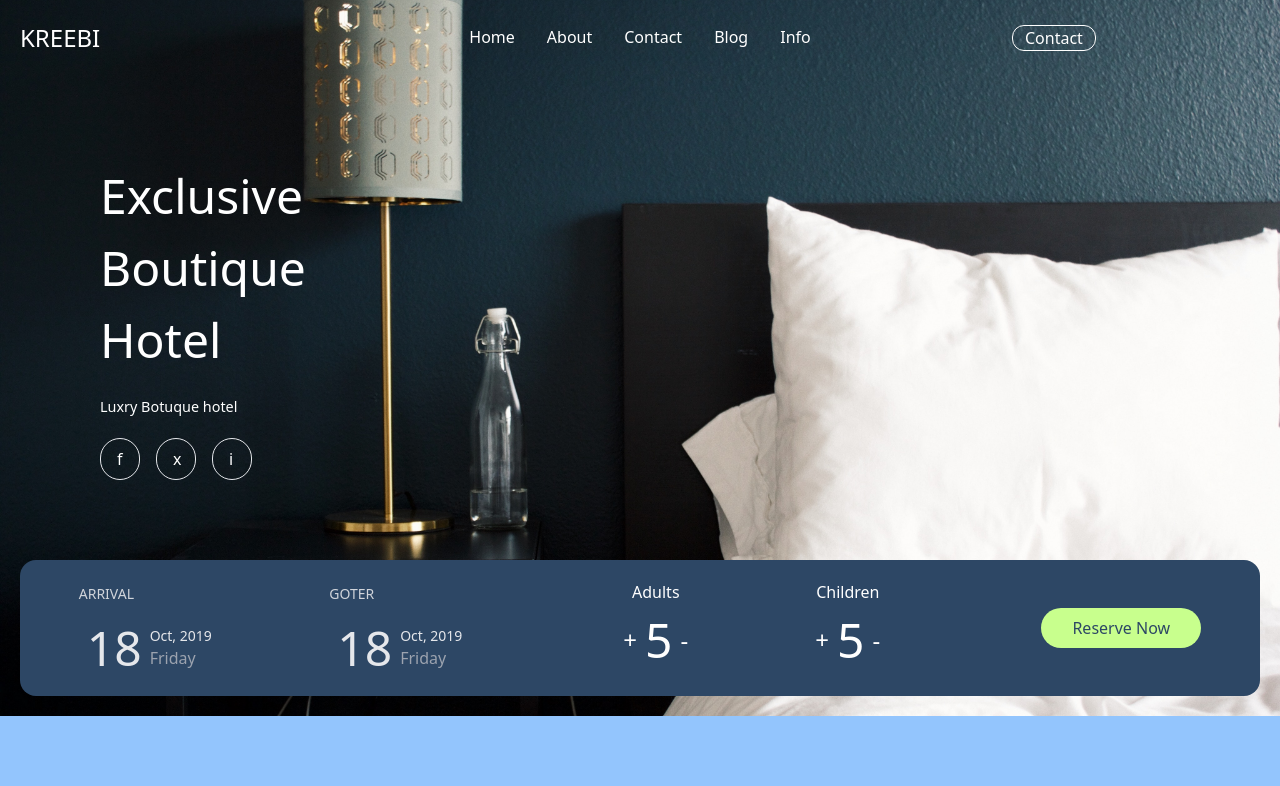
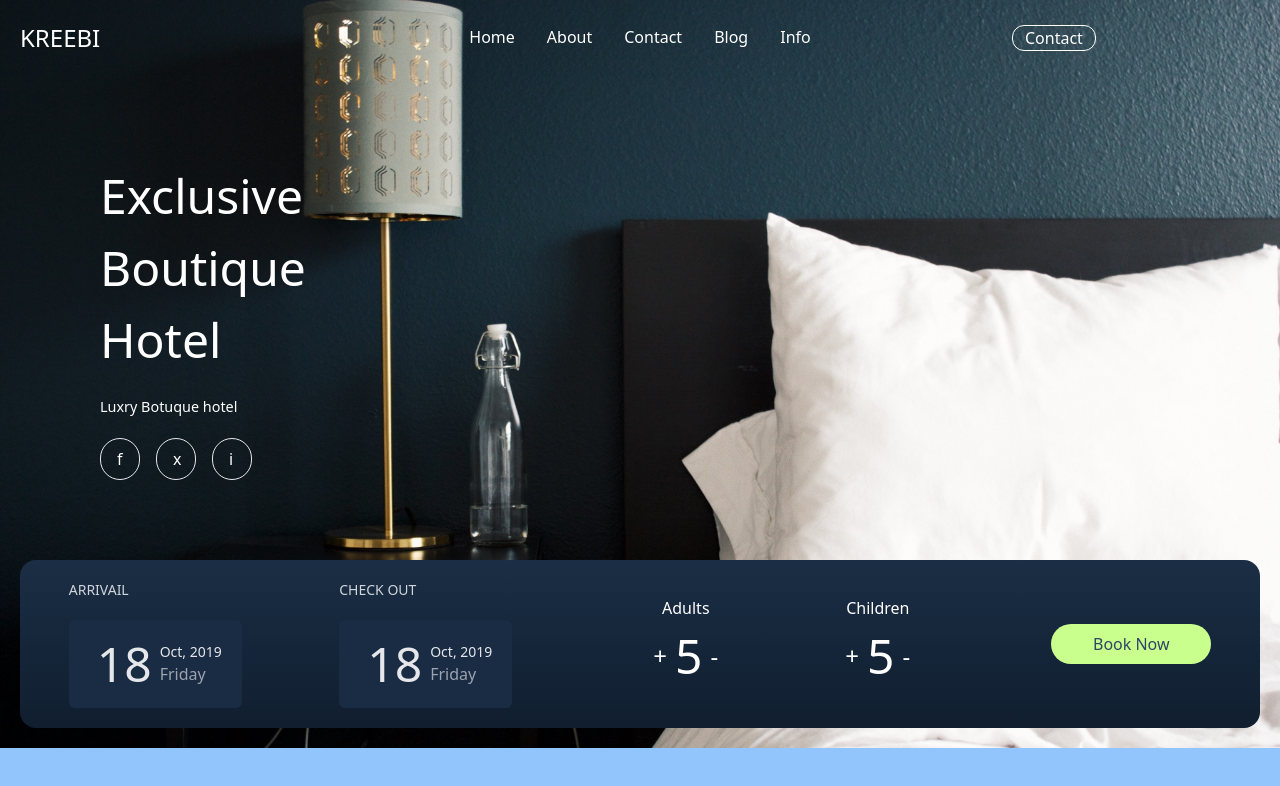
Before and after one commit to im-bipo/kreebi-hotel, a React (Vite) app: page / in a window 1280 px wide. Shown: the top 786 px of the page. Built offline with nearby package versions, Linux system fonts and the light colour scheme.

Commit message:
style added in booking seciton

```diff
--- a/src/Components/Feature/DateBooking.jsx
+++ b/src/Components/Feature/DateBooking.jsx
@@ -1,10 +1,10 @@
 import React from 'react'
 const DateBooking = () => {
     return (
-        <div className='flex flex-wrap mt-20 sm:mx-10  bg-primary rounded-2xl sm: md:mx-0'>
-            <div className='min-w-[13rem] sm:min-w-[unset] sm:m-auto p-5 sm:w-fit '>
-            <h3 className='uppercase text-gray-300 text-sm mb-5'>Arrival</h3>
-                <div className='flex items-center  text-gray-200'>
+        <div className='flex flex-wrap mt-20 sm:mx-10 bg-gradient-to-b from-primaryDark to-[#101E2F] rounded-2xl sm: md:mx-0'>
+            <div className='md:m-auto p-5 sm:w-1/2 lg:w-fit'>
+                <h3 className='uppercase text-gray-300 text-sm mb-5'>Arrivail</h3>
+                <div className='flex items-center  text-gray-200 bg-[#1a2c43] p-5 rounded-md cursor-pointer hover:bg-opacity-60 active:bg-opacity-80'>
                     <h6 className=' w-fit text-5xl mx-2'>18</h6>
                     <div className='flex flex-col'>
                         <p className='w-fit text-sm'>Oct, 2019</p>
@@ -12,9 +12,9 @@ const DateBooking = () => {
                     </div>
                 </div>
             </div>
-            <div className='sm:m-auto p-5 sm:w-1/2 md:w-fit'>
-                <h3 className='uppercase text-gray-300 text-sm mb-5'>Goter</h3>
-                <div className='flex items-center  text-gray-200'>
+            <div className='md:m-auto p-5 sm:w-1/2 lg:w-fit'>
+                <h3 className='uppercase text-gray-300 text-sm mb-5'>Check Out</h3>
+                <div className='flex items-center  text-gray-200 bg-[#1a2c43] p-5 rounded-md cursor-pointer  hover:bg-primaryDark hover:bg-opacity-60 active:bg-opacity-80'>
                     <h6 className=' w-fit text-5xl mx-2'>18</h6>
                     <div className='flex flex-col'>
                         <p className='w-fit text-sm'>Oct, 2019</p>
@@ -41,8 +41,8 @@ const DateBooking = () => {
                 </div>
             </div>
             <div className='p-5 m-auto items-center justify-center'>
-                <button className='bg-active text-primary p-2 px-5 rounded-[25rem] lg:w-[10rem]'>
-                    Reserve Now
+                <button className='bg-active text-primary p-2 px-5 rounded-[25rem] lg:w-[10rem] hover:bg-opacity-90 active:bg-opacity-80 '>
+                    Book Now
                 </button>
             </div>
 
--- a/tailwind.config.js
+++ b/tailwind.config.js
@@ -13,7 +13,8 @@ export default {
       colors :{
       primary:'#2d4765ff',
       primaryDark:'#1b2e45',
-      active: '#c8ff8d'
+      active: '#c8ff8d',
+      Active:'#95C561',
       }
     },
   },
```
